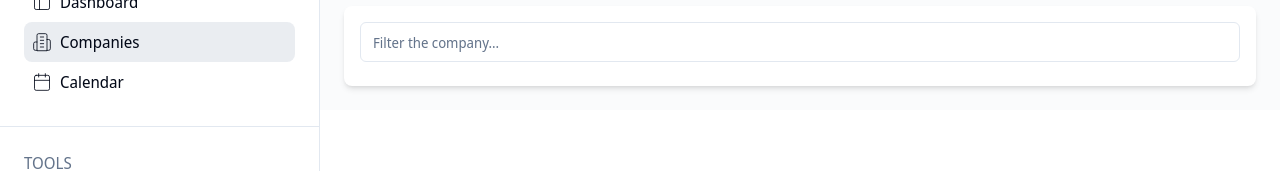
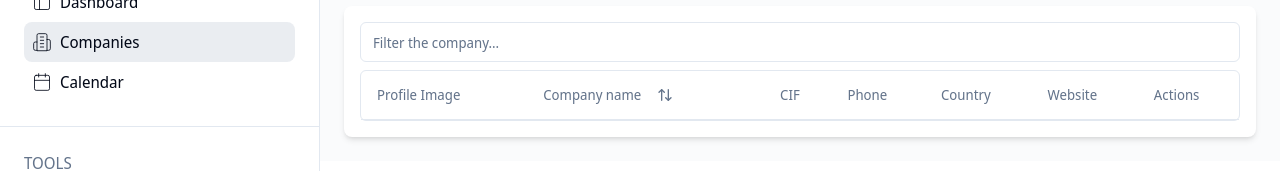
Before and after one commit to AJPadillo/dashborad-companies, a Next.js app: page /companies in a window 1280 px wide. Shown: the part 154-325 px from the top of the page. Built offline with nearby package versions, Linux system fonts and the light colour scheme; no server answers; the database is empty; sample sign-in values are in the browser's storage; what @uploadthing/react would draw is missing.

Commit message:
agregada tabla visual de columns en data-table

```diff
--- a/app/(routes)/companies/components/ListCompanies/data-table.tsx
+++ b/app/(routes)/companies/components/ListCompanies/data-table.tsx
@@ -50,6 +50,23 @@ export function DataTable<TData, TValue>({
             <div className="flex items-center mb-2">
                 <Input placeholder="Filter the company..." value={(table.getColumn("name")?.getFilterValue() as string) ?? ""} onChange={(event) => table.getColumn("name")?.setFilterValue(event.target.value)} />
             </div>
+            <div className="rounded-md border">
+                <Table>
+                    <TableHeader>
+                        {table.getHeaderGroups().map((headerGroup) => (
+                            <TableRow key={headerGroup.id}>
+                                {headerGroup.headers.map((header) => {
+                                    return (
+                                        <TableHead key={header.id}>
+                                            {header.isPlaceholder ? null : flexRender(header.column.columnDef.header, header.getContext())}
+                                        </TableHead>
+                                    )
+                                })}
+                            </TableRow>
+                        ))}
+                    </TableHeader>
+                </Table>
+            </div>
         </div>
     )
 }
```
